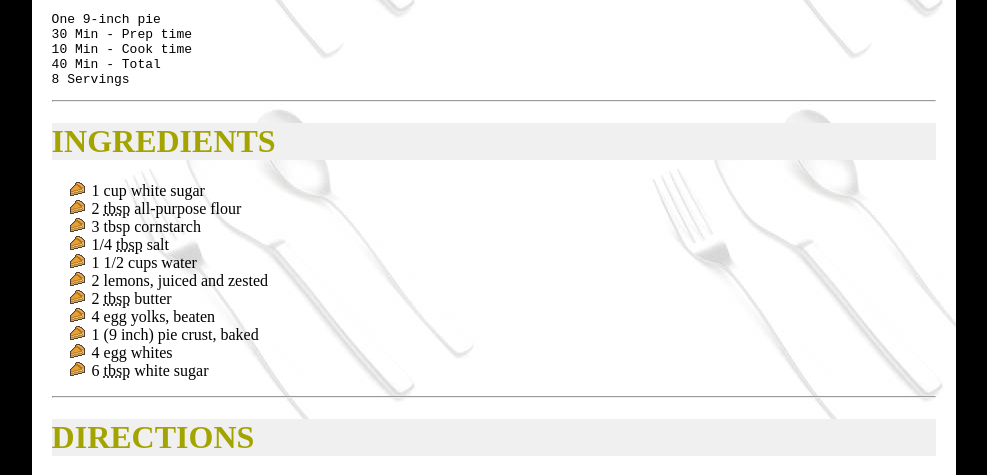
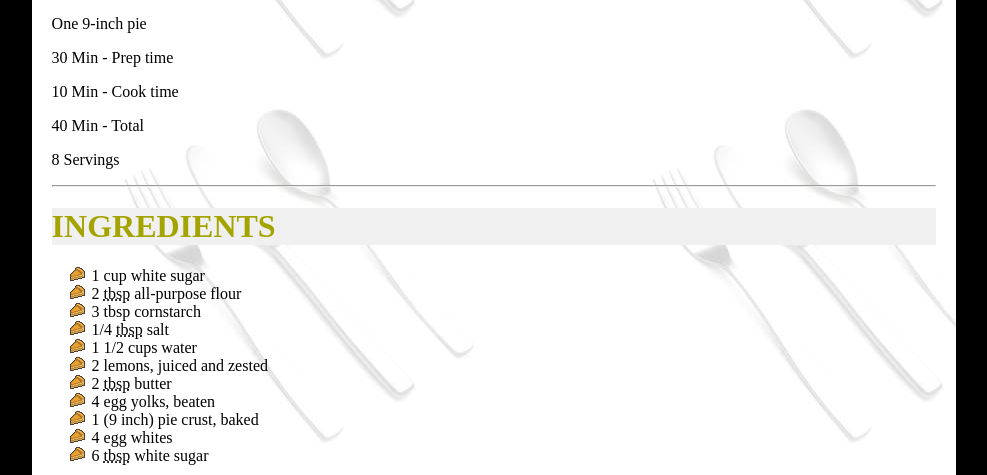
Before and after one commit to mitikud/mitikud.github.io, a plain HTML site: page homework1/pie.html in a window 1280 px wide. Shown: the part 305-780 px from the top of the page, without its empty margins (146-1133 px from the left). Drawn offline with Linux system fonts and the light colour scheme.

Commit message:
Update pie.html

```diff
--- a/homework1/pie.html
+++ b/homework1/pie.html
@@ -11,13 +11,13 @@
    <div id="main">
   <h1> Grandma's Lemon Meringue Pie</h1>
 <img src="https://mitikud.github.io/homework1/pie.jpg" alt="PIE picture" height="200" width="200">
-<pre>
-One 9-inch pie
-30 Min - Prep time
-10 Min - Cook time
-40 Min - Total
-8 Servings
-</pre>
+<div>
+<p>One 9-inch pie</p>
+<p>30 Min - Prep time</p>
+<p>10 Min - Cook time</p>
+<p>40 Min - Total</p>
+<p>8 Servings</p>
+</div>
 <hr>
 <h1>INGREDIENTS</h1>
 <ul class="ul_style">
```
